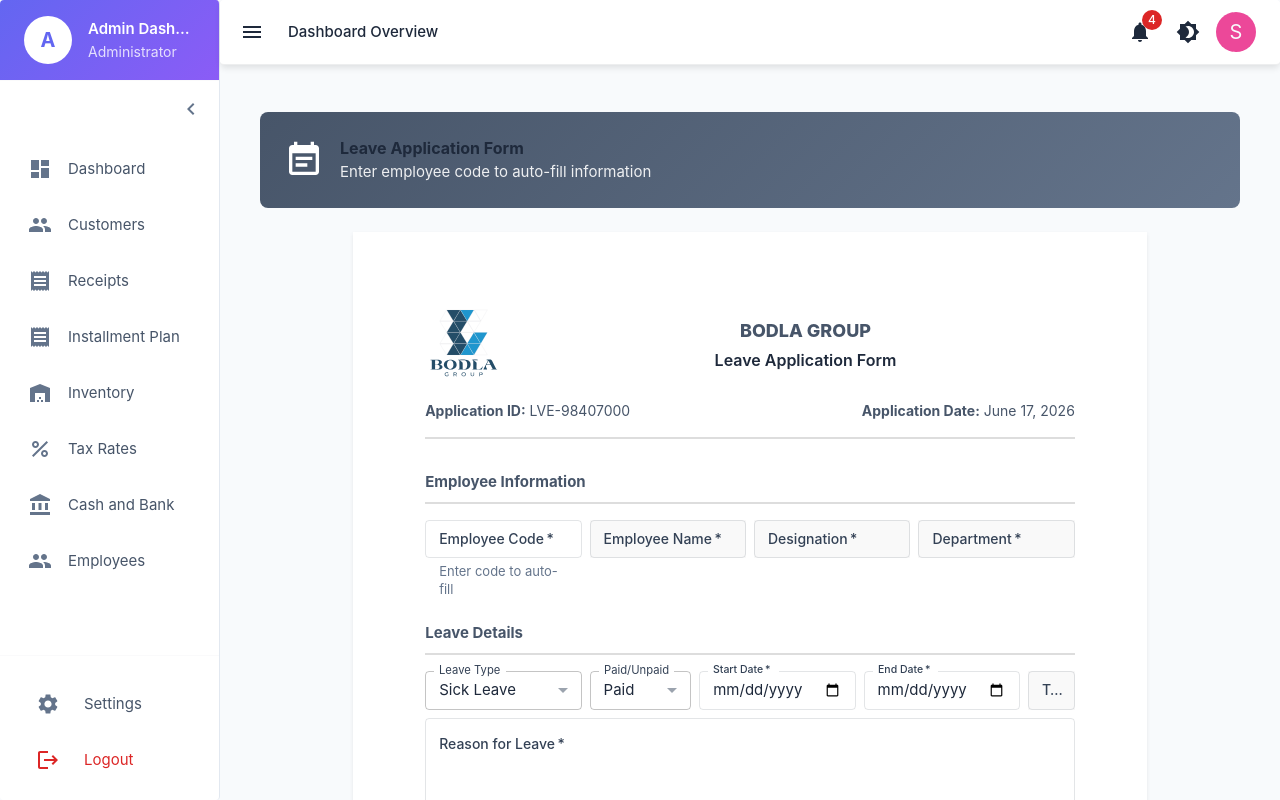
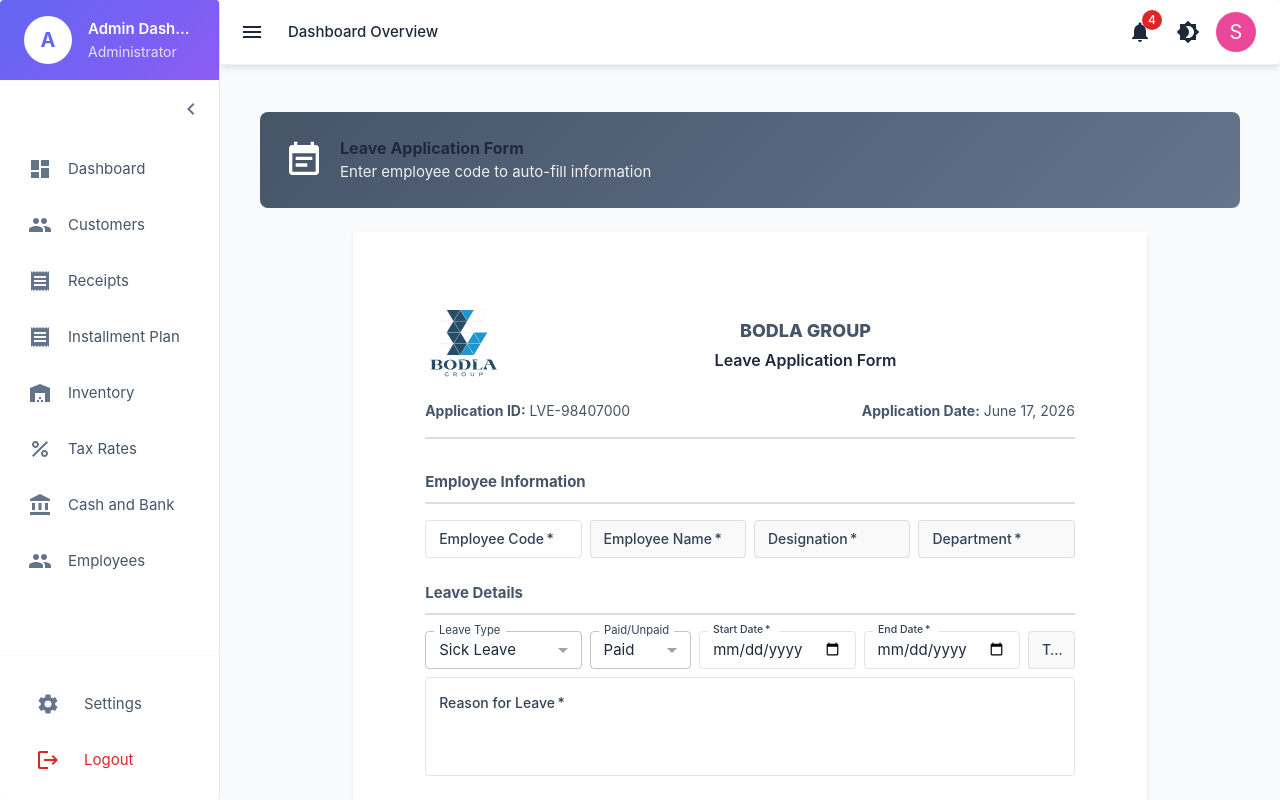
Before and after one commit to RaeesHaider572/ERP-Frontend, a React (Create React App) app: page /ApplyLeave in a window 1280 px wide. Shown: the top 800 px of the page. Built offline with nearby package versions, Linux system fonts and the light colour scheme; sample sign-in values are in the browser's storage.

Commit message:
fix:employeeCode update lable

```diff
--- a/src/modules/Leave/ApplyLeave.jsx
+++ b/src/modules/Leave/ApplyLeave.jsx
@@ -736,7 +736,8 @@ const LeaveApplicationForm = () => {
                                     onChange={handleChange("employeeCode")}
                                     required
                                     error={!!errors.employeeCode}
-                                    helperText={errors.employeeCode || (fetchingEmployee ? "Looking up employee…" : "Enter code to auto-fill")}
+                                    // helperText={errors.employeeCode || (fetchingEmployee ? "Looking up employee…" : "")}
+                                    // helperText={errors.employeeCode || (fetchingEmployee ? "Looking up employee…" : "Enter code to auto-fill")}
                                     size="small"
                                     placeholder="e.g. EMP0001"
                                     InputProps={{
```
